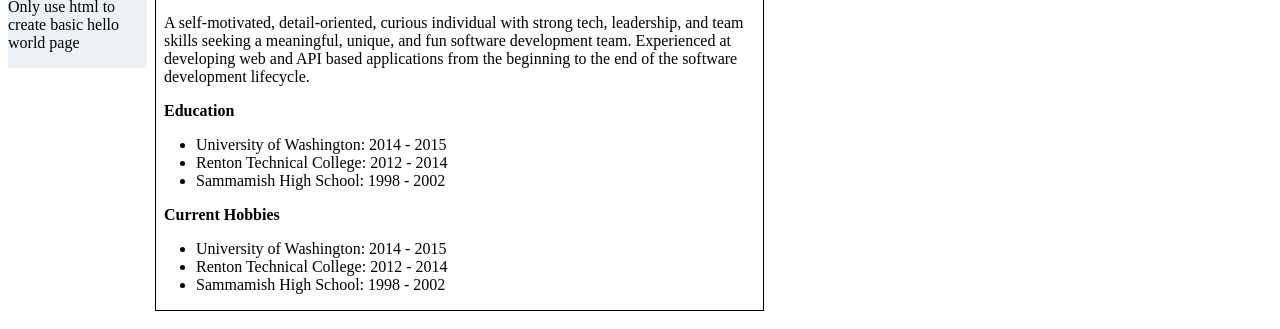
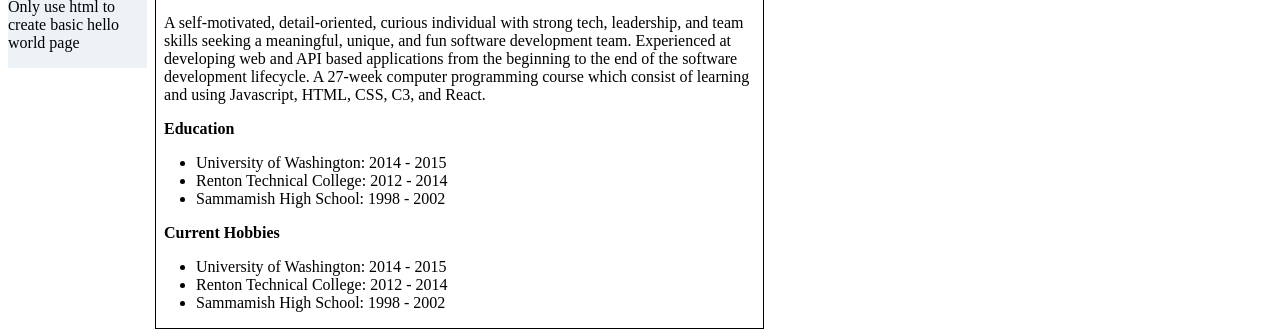
Before and after one commit to xayananh4/ProgrammingLanguageS, a plain HTML site: page index.html in a window 1280 px wide. Shown: the part 647-976 px from the top of the page. Drawn offline with Linux system fonts and the light colour scheme.

Commit message:
Add more info to about me section

```diff
--- a/index.html
+++ b/index.html
@@ -49,7 +49,8 @@
     <p class="bio-paragraph">
       A self-motivated, detail-oriented, curious individual with strong tech, leadership, and team skills seeking a
       meaningful, unique, and fun software development team. Experienced at developing web and API based applications
-      from the beginning to the end of the software development lifecycle.
+      from the beginning to the end of the software development lifecycle. A 27-week computer programming course which
+      consist of learning and using Javascript, HTML, CSS, C3, and React.
     </p>
 
 
```
